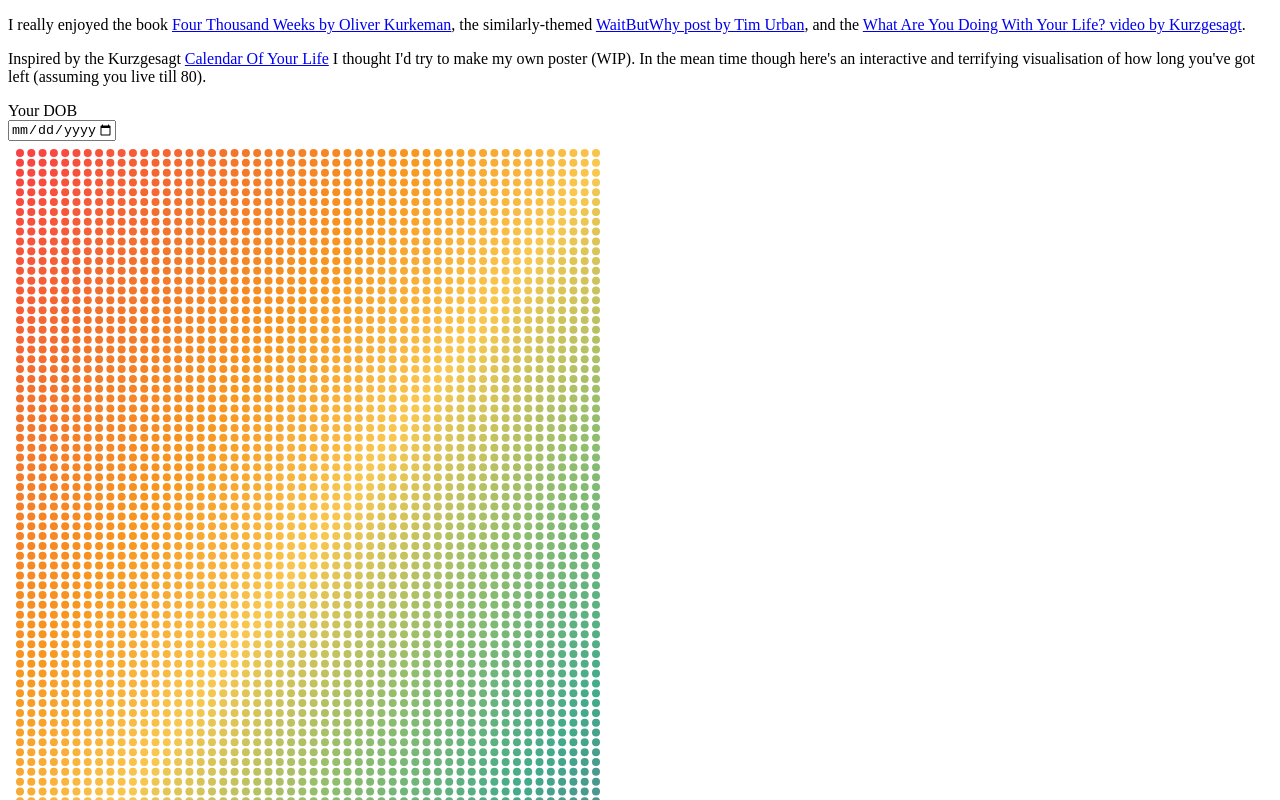
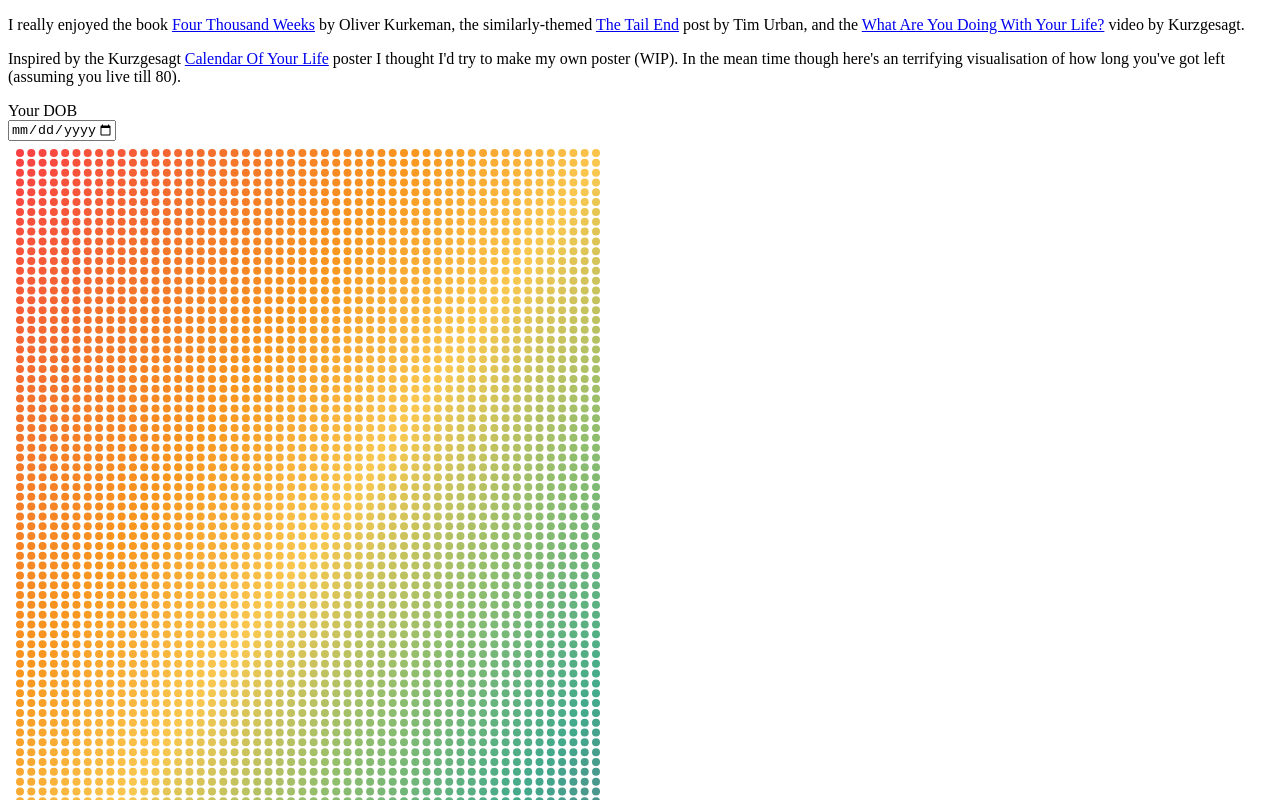
Before and after one commit to dgmp88/georgep.xyz, a Next.js app: page /blog/4k-weeks in a window 1280 px wide. Shown: the top 800 px of the page. Built offline with nearby package versions, Linux system fonts and the light colour scheme.

Commit message:
text changes

```diff
--- a/pages/blog/4k-weeks.mdx
+++ b/pages/blog/4k-weeks.mdx
@@ -5,8 +5,8 @@ date: 2022/04/03
 
 import { FourKWeeks } from '../../components/4k/4k.js';
 
-I really enjoyed the book [Four Thousand Weeks by Oliver Kurkeman](https://www.amazon.co.uk/Four-Thousand-Weeks-Time-How/dp/1847924018), the similarly-themed [WaitButWhy post by Tim Urban](https://waitbutwhy.com/2015/12/the-tail-end.html), and the [What Are You Doing With Your Life? video by Kurzgesagt](https://www.youtube.com/watch?v=JXeJANDKwDc).
+I really enjoyed the book [Four Thousand Weeks](https://www.amazon.co.uk/Four-Thousand-Weeks-Time-How/dp/1847924018) by Oliver Kurkeman, the similarly-themed [The Tail End](https://waitbutwhy.com/2015/12/the-tail-end.html) post by Tim Urban, and the [What Are You Doing With Your Life?](https://www.youtube.com/watch?v=JXeJANDKwDc) video by Kurzgesagt.
 
-Inspired by the Kurzgesagt [Calendar Of Your Life](https://shop-eu.kurzgesagt.org/collections/posters/products/lifespan-calendar-poster?variant=39593533735101) I thought I'd try to make my own poster (WIP). In the mean time though here's an interactive and terrifying visualisation of how long you've got left (assuming you live till 80).
+Inspired by the Kurzgesagt [Calendar Of Your Life](https://shop-eu.kurzgesagt.org/collections/posters/products/lifespan-calendar-poster?variant=39593533735101) poster I thought I'd try to make my own poster (WIP). In the mean time though here's an terrifying visualisation of how long you've got left (assuming you live till 80).
 
 <FourKWeeks></FourKWeeks>
```
